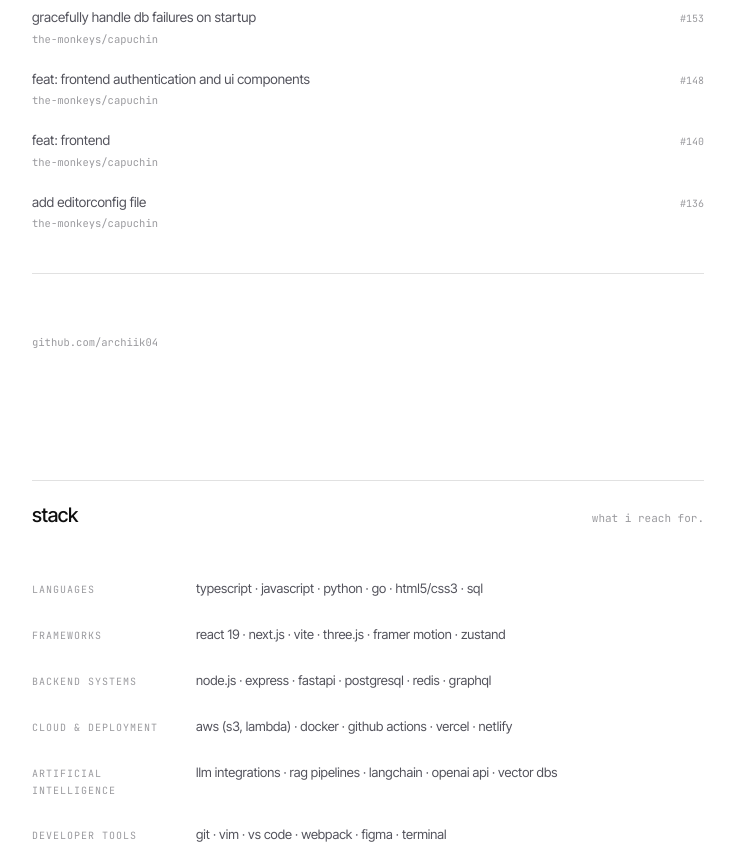
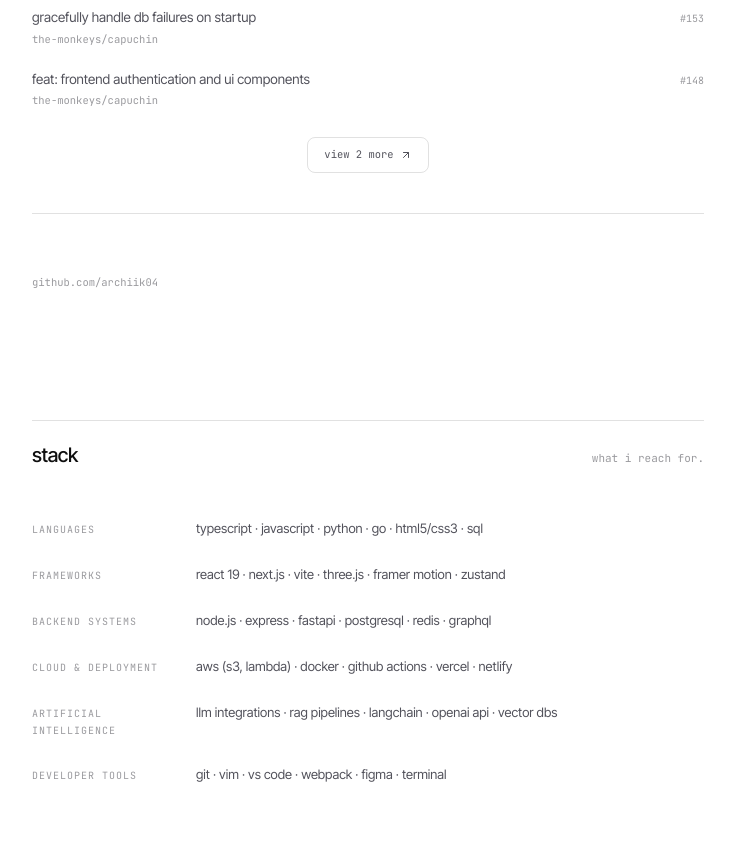
Before and after one commit to archiik04/portfolio., a React (Vite) app: page / in a window 1280 px wide. Shown: the part 2860-3725 px from the top of the page, without its empty margins (272-1007 px from the left). Built offline with nearby package versions, Linux system fonts and the light colour scheme; no server answers.

Commit message:
feat: collapse open source list to three rows
shows three pull requests with a view more control, matching the side
quests pattern. the button only appears when the active filter has
more than three, and switching status collapses the list again.

```diff
--- a/src/components/site/OpenSource.tsx
+++ b/src/components/site/OpenSource.tsx
@@ -1,11 +1,15 @@
 import React, { useMemo, useState } from 'react';
 import { motion } from 'framer-motion';
+import { ArrowUpRight } from 'lucide-react';
 import { Section } from './Section';
 import { GithubActivity } from './GithubActivity';
 import { useOpenSourceContributions } from '../../hooks/useOpenSourceContributions';
 import { GITHUB_USERNAME, type ContributionStatus } from '../../data/openSource';
 
 const FILTERS: ContributionStatus[] = ['Merged', 'Open', 'Closed'];
+
+/** Rows shown before the list is expanded */
+const PREVIEW_COUNT = 3;
 
 /** Status colours the toggle, the only colour in the section. */
 const STATUS_TONE: Record<ContributionStatus, string> = {
@@ -23,6 +27,13 @@
 export const OpenSource: React.FC = () => {
   const { contributions } = useOpenSourceContributions();
   const [filter, setFilter] = useState<ContributionStatus>('Merged');
+  const [expanded, setExpanded] = useState(false);
+
+  // Switching status starts the new list collapsed again
+  const selectFilter = (status: ContributionStatus) => {
+    setFilter(status);
+    setExpanded(false);
+  };
 
   const counts = useMemo(() => {
     const base: Record<ContributionStatus, number> = { Merged: 0, Open: 0, Closed: 0 };
@@ -30,10 +41,13 @@
     return base;
   }, [contributions]);
 
-  const visible = useMemo(
+  const matching = useMemo(
     () => contributions.filter(c => c.status === filter),
     [contributions, filter]
   );
+
+  const visible = expanded ? matching : matching.slice(0, PREVIEW_COUNT);
+  const hiddenCount = matching.length - visible.length;
 
   return (
     <Section
@@ -46,7 +60,7 @@
             return (
               <button
                 key={status}
-                onClick={() => setFilter(status)}
+                onClick={() => selectFilter(status)}
                 className={`relative cursor-pointer rounded-[6px] px-2.5 py-1 font-mono text-[10px] transition-colors duration-300 ${
                   active ? 'text-ink' : 'text-faint hover:text-muted'
                 }`}
@@ -70,7 +84,7 @@
         </div>
       }
     >
-      {visible.length === 0 ? (
+      {matching.length === 0 ? (
         <p className="py-6 text-[13px] text-faint">nothing {filter.toLowerCase()} right now.</p>
       ) : (
         <motion.div
@@ -102,6 +116,23 @@
         </motion.div>
       )}
 
+      {matching.length > PREVIEW_COUNT && (
+        <div className="mt-7 flex justify-center">
+          <motion.button
+            onClick={() => setExpanded(v => !v)}
+            whileHover={{ y: -1 }}
+            whileTap={{ scale: 0.97 }}
+            transition={{ type: 'spring', stiffness: 300, damping: 22 }}
+            className="inline-flex cursor-pointer items-center gap-1.5 rounded-[8px] border border-line px-4 py-2 font-mono text-[10.5px] text-muted transition-colors duration-300 hover:border-faint/50 hover:text-ink"
+          >
+            {expanded ? 'show less' : `view ${hiddenCount} more`}
+            <ArrowUpRight
+              className={`h-3 w-3 transition-transform duration-300 ${expanded ? 'rotate-180' : ''}`}
+            />
+          </motion.button>
+        </div>
+      )}
+
       <div className="mt-10 border-t border-line pt-7">
         <GithubActivity />
       </div>
```
